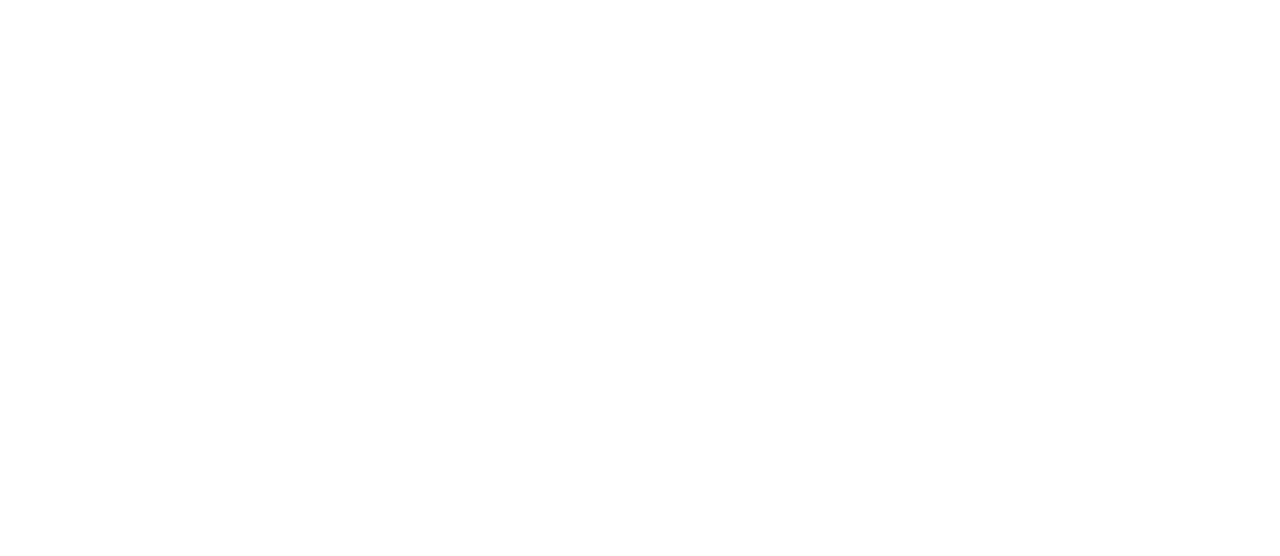
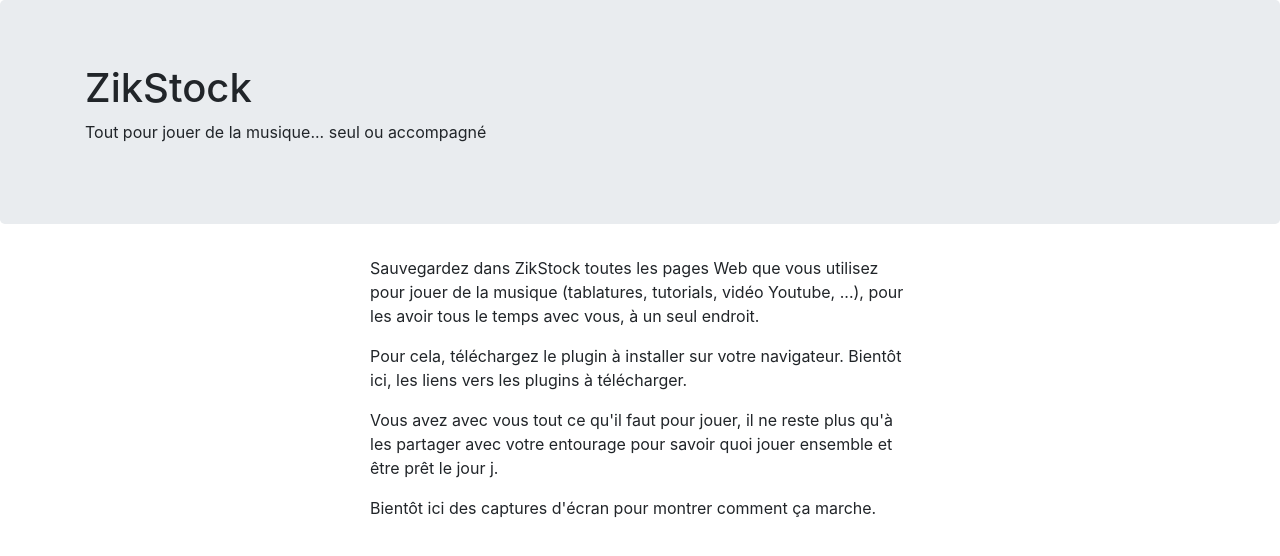
Before and after one commit to legrosmanu/zikstock-ui, a website: page src/index.html in a window 1280 px wide. Drawn offline with nearby package versions, Linux system fonts and the light colour scheme.

Commit message:
Add bootstrap and Jquery

```diff
--- a/package.json
+++ b/package.json
@@ -4,7 +4,9 @@
   "description": "zikstock is a platform for musicians. zikstock-ui is the repository dedicated to the web UI.",
   "main": "./src/index.html",
   "scripts": {
-    "dev": "lite-server"
+    "dev": "npm run copy-js-dep && npm run copy-css-dep && lite-server",
+    "copy-js-dep": "copyfiles -f ./node_modules/jquery/dist/jquery.slim.min.js ./node_modules/bootstrap/dist/js/bootstrap.min.js ./node_modules/bootstrap/dist/js/bootstrap.min.js.map ./src/dep/js",
+    "copy-css-dep": "copyfiles -f ./node_modules/bootstrap/dist/css/bootstrap.min.css ./node_modules/bootstrap/dist/css/bootstrap.min.css.map ./src/dep/css"
   },
   "repository": {
     "type": "git",
--- a/src/index.html
+++ b/src/index.html
@@ -1,9 +1,61 @@
 <!DOCTYPE html>
-<html>
-    <head>
+<html lang="fr">
 
-    </head>
-    <body>
+<head>
 
-    </body>
+    <title>ZikStock, tout pour jouer de la musique... seul ou accompagné.</title>
+
+    <meta charset="utf-8" />
+    <meta name="viewport" content="width=device-width, initial-scale=1, shrink-to-fit=no">
+    <meta http-equiv="x-ua-compatible" content="ie=edge">
+
+    <link rel="stylesheet" href="/dep/css/bootstrap.min.css" />
+
+</head>
+
+<body>
+
+    <header class="jumbotron">
+        <div class="container">
+            <div class="row">
+                <div class="col-12 col-sm-6">
+                    <h1>ZikStock</h1>
+                    <p>Tout pour jouer de la musique... seul ou accompagné</p>
+                </div>
+            </div>
+        </div>
+    </header>
+
+    <div class="container">
+
+        <div class="row align-items-center justify-content-center">
+            <div class="col-12 col-sm-6">
+                <p>
+                    Sauvegardez dans ZikStock toutes les pages Web que vous utilisez pour jouer de la musique (tablatures, tutorials, vidéo Youtube, ...), pour les avoir tous le temps avec vous, à un seul endroit.
+                </p>
+                <p>
+                    Pour cela, téléchargez le plugin à installer sur votre navigateur.
+                    Bientôt ici, les liens vers les plugins à télécharger.
+                </p>
+            </div>
+        </div>
+
+        <div class="row align-items-center justify-content-center">
+            <div class="col-12 col-sm-6">
+                <p>
+                    Vous avez avec vous tout ce qu'il faut pour jouer, il ne reste plus qu'à les partager avec votre entourage pour savoir quoi jouer ensemble et être prêt le jour j.
+                </p>
+                <p>
+                    Bientôt ici des captures d'écran pour montrer comment ça marche.
+                </p>
+            </div>
+        </div>
+
+    </div>
+
+    <script src="/dep/js/jquery.slim.min.js"></script>
+    <script src="/dep/js/bootstrap.min.js"></script>
+
+</body>
+
 </html>
```
Also changed, not shown: 1 other file.
